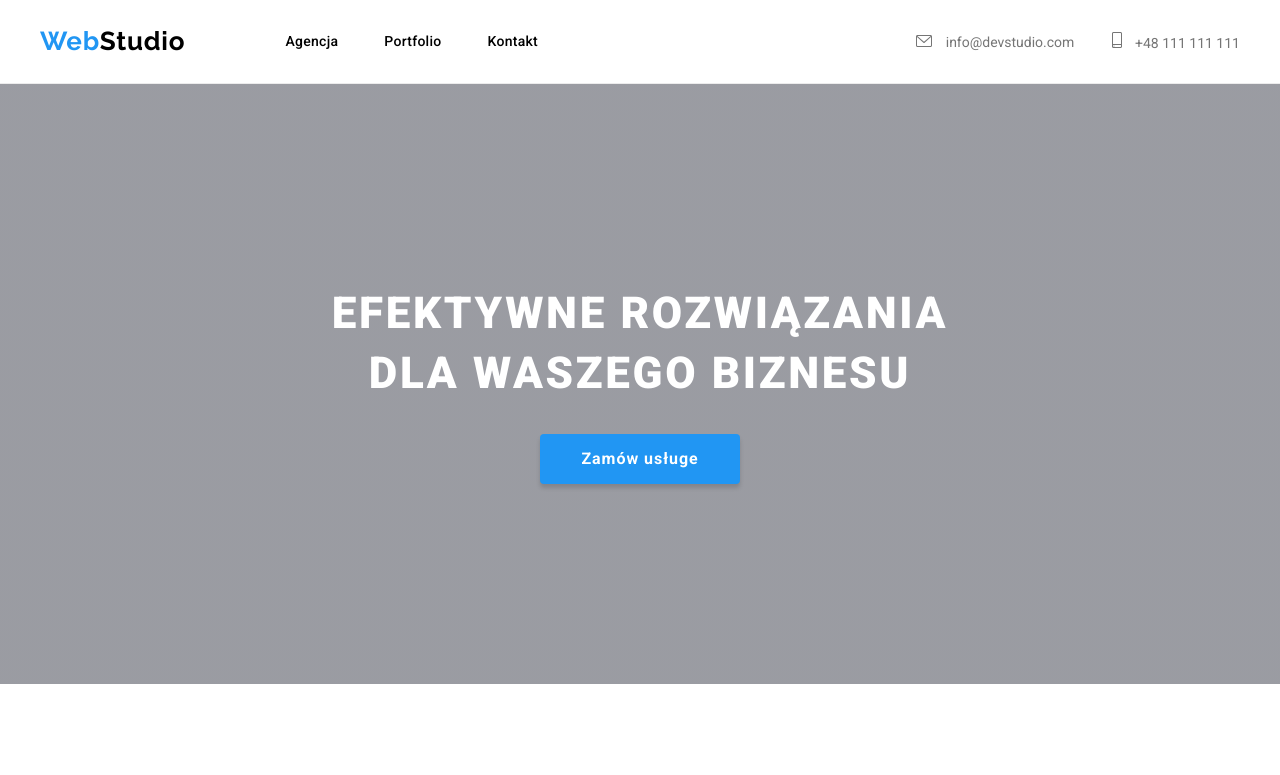
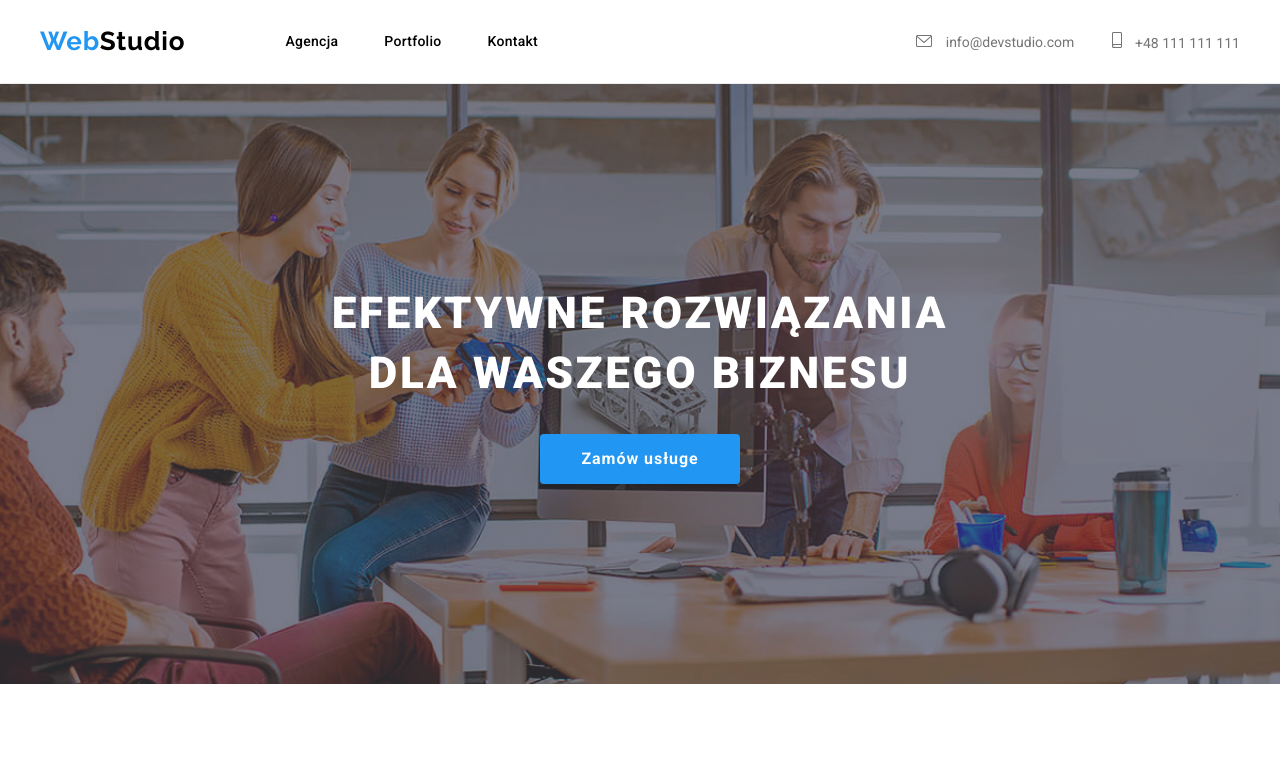
Before and after one commit to AnnaaLubowicka/goit-markup-hw-04, a plain HTML site: page index.html in a window 1280 px wide. Shown: the top 775 px of the page. Drawn offline with nearby package versions, Linux system fonts and the light colour scheme.

Commit message:
Update styles.css

```diff
--- a/css/styles.css
+++ b/css/styles.css
@@ -160,7 +160,7 @@ li.list-nav-item {
     background-image:linear-gradient(
         rgba(98, 100, 110, 0.4),
         rgba(98, 100, 110, 0.4)),
-    url(images/img.jpg);
+    url(../images/Img.jpg);
     background-size: cover;
     background-position: center;
     background-repeat: no-repeat;
```
